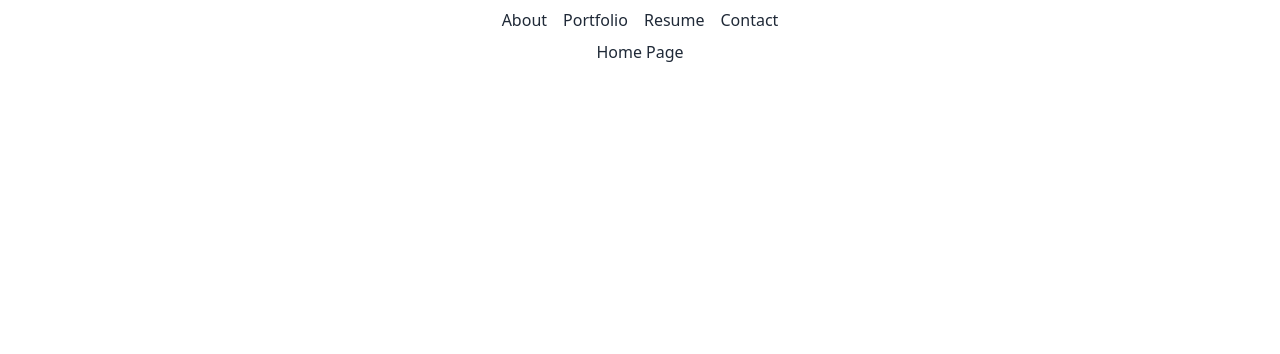
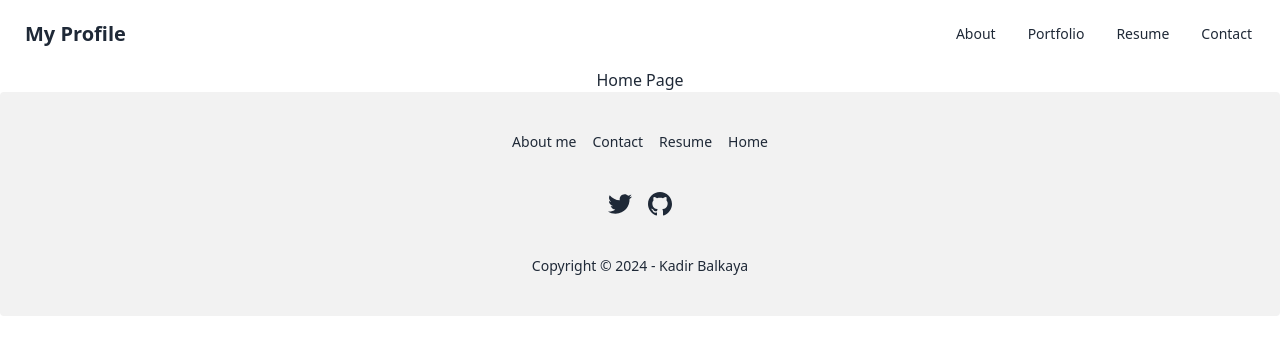
Before and after one commit to kadirbalkaya10/Challange20-ReactPortfolio, a React (Vite) app: page / in a window 1280 px wide. Shown: the top 354 px of the page. Built offline with nearby package versions, Linux system fonts and the light colour scheme.

Commit message:
git commit Adjustment on Navbar

```diff
--- a/src/App.jsx
+++ b/src/App.jsx
@@ -1,11 +1,13 @@
 import { Outlet } from "react-router-dom";
 import Navbar from "./components/Navbar/Navbar";
+import Footer from "./components/Footer/Footer";
 
 function App() {
   return (
     <main className='flex justify-center items-center flex-col'>
       <Navbar />
       <Outlet />
+      <Footer />
     </main>
   );
 }
--- a/src/components/Navbar/Navbar.jsx
+++ b/src/components/Navbar/Navbar.jsx
@@ -2,19 +2,28 @@ import { Link } from "react-router-dom";
 
 const Navbar = () => {
   return (
-    <div className='flex justify-center items-center'>
-      <Link key={1} to='/about' className='m-2'>
+    <div className='navbar bg-base-100'>
+      <div className='flex-1'>
+        <a className='btn btn-ghost text-xl'>My Profile</a>
+      </div>
+      <div className='flex-none'>
+        <ul className='menu menu-horizontal px-1 '>
+          <li className='flex-row'>
+            <Link key={2} to='/about'>
               About
             </Link>
-      <Link key={2} to='/portfolio' className='m-2'>
+            <Link key={3} to='/portfolio'>
               Portfolio
             </Link>
-      <Link key={3} to='/resume' className='m-2'>
+            <Link key={4} to='/resume'>
               Resume
             </Link>
-      <Link key={4} to='/contact' className='m-2'>
+            <Link key={5} to='/contact'>
               Contact
             </Link>
+          </li>
+        </ul>
+      </div>
     </div>
   );
 };
```
Also changed, not shown: 1 other file (tests, documents, lock files or other folders). Lines whose indentation alone changed are shown as unchanged.
